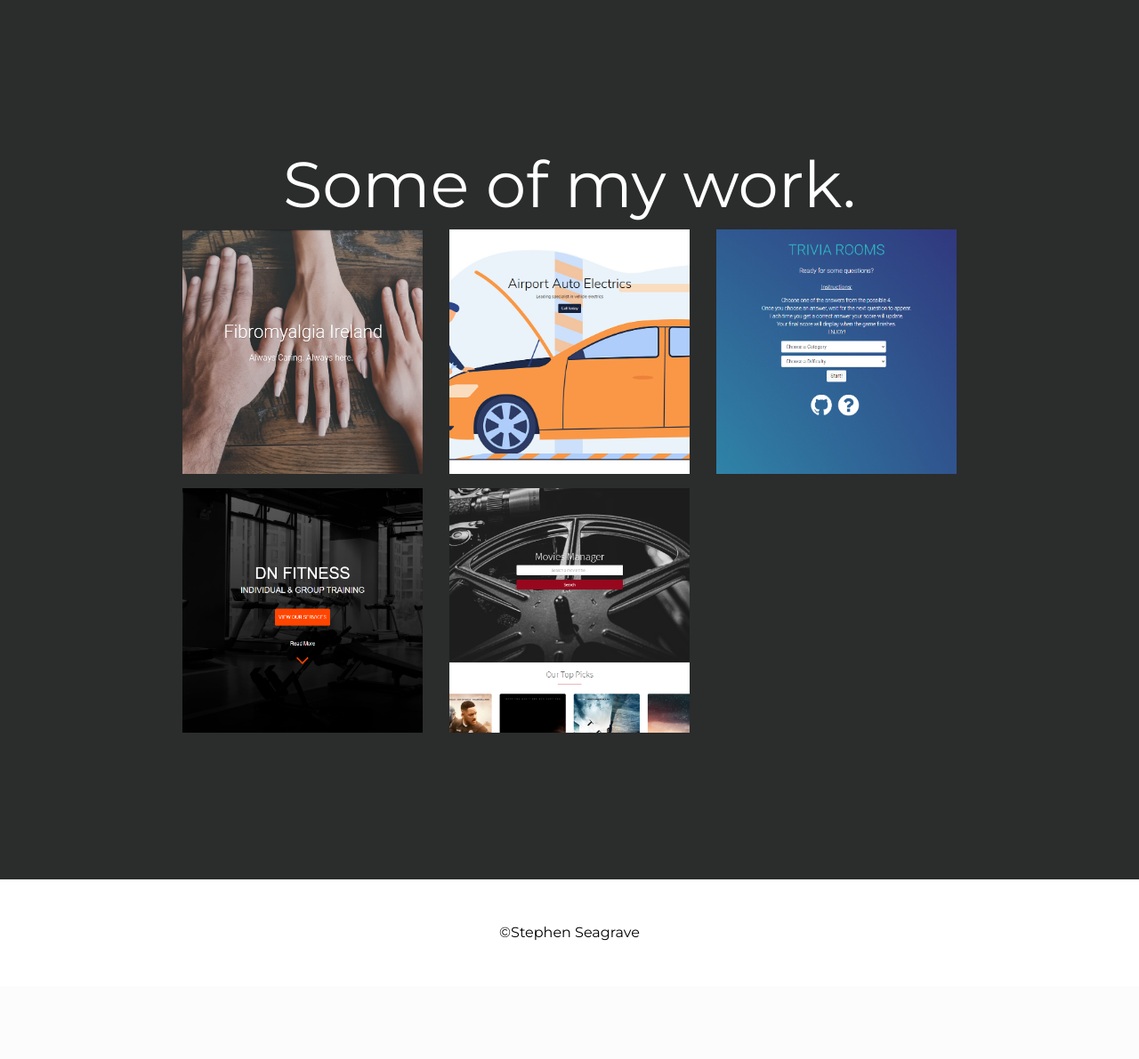
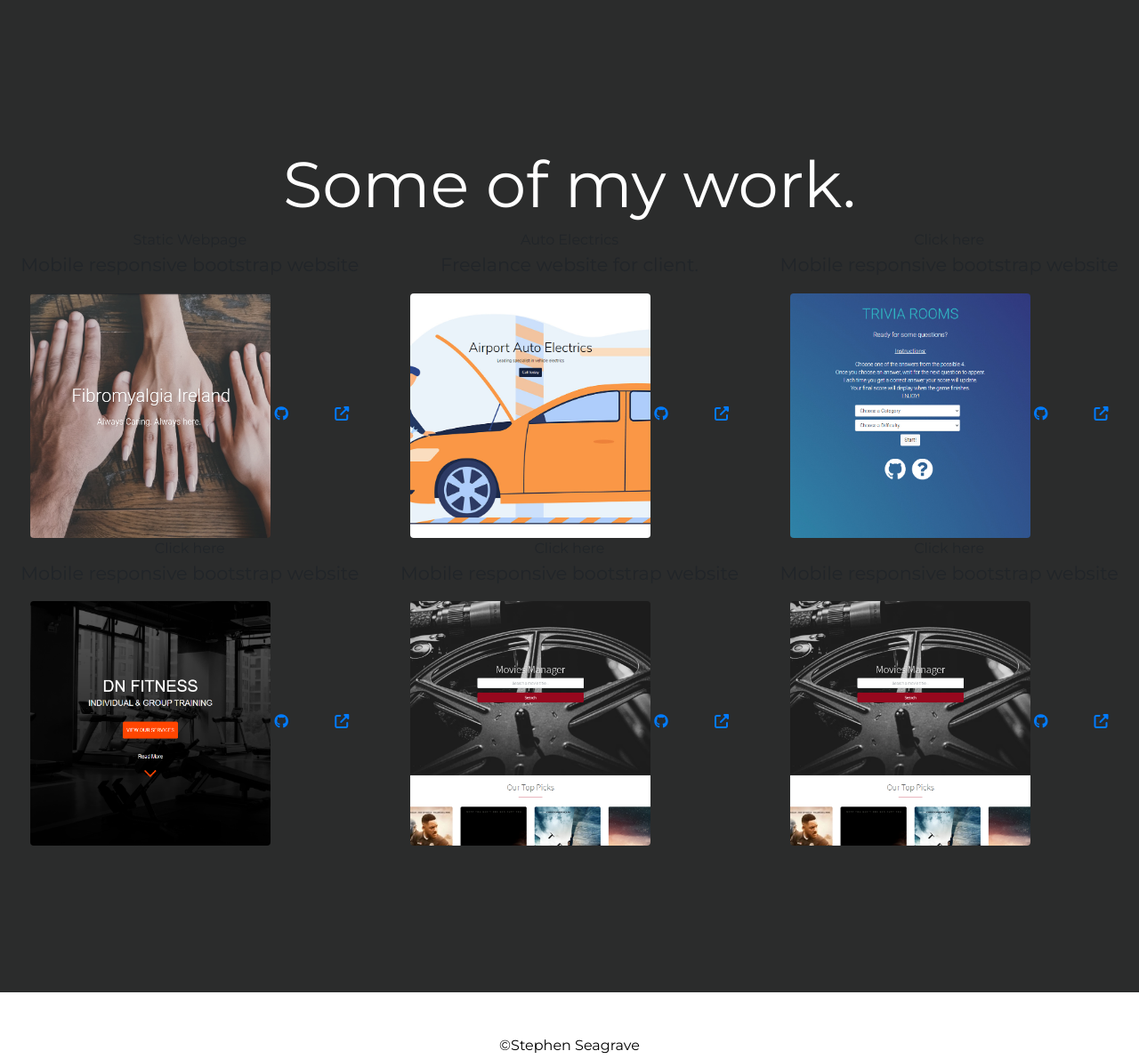
Before and after one commit to nemixu/portfolio, a Django app: page / in a window 1280 px wide. Shown: the part 2001-3192 px from the top of the page at 89% size. Before the commit the page ends 3059 px from the top, so only its background shows below. Run offline with Django 3.2, Linux system fonts and the light colour scheme; some libraries are stand-ins or nearby versions.

Commit message:
added projects cards to showcase project links and img.

```diff
--- a/home/templates/home/index.html
+++ b/home/templates/home/index.html
@@ -55,36 +55,71 @@
         </div>
     </div>
 </section>
+
 <section class="projects" id="work">
     <div class="container-fluid projects-container">
         <div class="row">
             <div class="col-12">
                 <h2 class="display-3 text-white text-center font-weight-normal">Some of my work.</h2>
             </div>
-            <div class="col-12 about-text">
-                <div class="row pb-3">
-                    <div class="col-sm-12 col-md-4">
-                        <img class="project-pictures" src="static/images/fibro.png" alt="fibro">
-                    </div>
-                    <div class="col-sm-12 col-md-4">
-                        <img class="project-pictures" src="static/images/airport.png" alt="fibro">
-                    </div>
-                    <div class="col-sm-12 col-md-4">
-                        <img class="project-pictures" src="static/images/triviarooms.png" alt="fibro">
-                    </div>
+            <div class="col-sm-12 col-md-6 col-lg-4 text-center ">
+                <div class="project-box">
+                    <div class="project-content">Static Webpage</div>
+                    <p class="project-description">Mobile responsive bootstrap website</p>
+                    <img class="project-pictures rounded" src="static/images/fibro.png" alt="fibro">
+                    <a href="https://github.com/nemixu/Milestone1" target="_blank" class="project-links"><i class="fab fa-github"></i></a>
+                    <a href="https://nemixu.github.io/Milestone1/" target="_blank" class="project-links pl-5"><i class="fas fa-external-link-alt"></i></a>
                 </div>
-                <div class="row">
-                    <div class="col-sm-12 col-md-4">
-                        <img class="project-pictures" src="static/images/dn-fitness.png" alt="fibro">
-                    </div>
-                    <div class="col-sm-12 col-md-4">
-                        <img class="project-pictures" src="static/images/movies-manager.png" alt="fibro">
-                    </div>
+            </div>
+            <div class="col-sm-12 col-md-6 col-lg-4 text-center">
+                <div class="project-box">
+                    <div class="project-content">Auto Electrics</div>
+                    <p class="project-description">Freelance website for client.</p>
+                    <img class="project-pictures rounded" src="static/images/airport.png" alt="fibro">
+                    <a href="https://github.com/nemixu/airport-autoelectrics" target="_blank" class="project-links"><i class="fab fa-github"></i></a>
+                    <a href="https://nemixu.github.io/airport-autoelectrics" target="_blank" class="project-links pl-5"><i class="fas fa-external-link-alt"></i></a>
+                </div>
+            </div>
+            <div class="col-sm-12 col-md-6 col-lg-4 text-center">
+                <div class="project-box">
+                    <div class="project-content text-center">Click here</div>
+                    <p class="project-description">Mobile responsive bootstrap website</p>
+                    <img class="project-pictures rounded" src="static/images/triviarooms.png" alt="fibro">
+                    <a href="https://github.com/nemixu/trivia-rooms" target="_blank" class="project-links"><i class="fab fa-github"></i></a>
+                    <a href="https://nemixu.github.io/trivia-rooms/" target="_blank" class="project-links pl-5"><i class="fas fa-external-link-alt"></i></a>
+                </div>
+            </div>
+            <div class="col-sm-12 col-md-6 col-lg-4 text-center">
+                <div class="project-box">
+                    <div class="project-content">Click here</div>
+                    <p class="project-description">Mobile responsive bootstrap website</p>
+                    <img class="project-pictures rounded" src="static/images/dn-fitness.png" alt="fibro">
+                    <a href="https://github.com/nemixu/Milestone4" target="_blank" class="project-links"><i class="fab fa-github"></i></a>
+                    <a href="https://dn-fitness.herokuapp.com/" target="_blank" class="project-links pl-5" ><i class="fas fa-external-link-alt"></i></a>
+                </div>
+            </div>
+            <div class="col-sm-12 col-md-6 col-lg-4 text-center">
+                <div class="project-box">
+                    <div class="project-content">Click here</div>
+                    <p class="project-description">Mobile responsive bootstrap website</p>
+                    <img class="project-pictures rounded" src="static/images/movies-manager.png" alt="fibro">
+                    <a href="https://github.com/nemixu/Movies-Manager" target="_blank" class="project-links"><i class="fab fa-github"></i></a>
+                    <a href="https://movie-manager-flask.herokuapp.com/" target="_blank" class="project-links pl-5"><i class="fas fa-external-link-alt"></i></a>
+                </div>
+            </div>
+            <div class="col-sm-12 col-md-6 col-lg-4 text-center">
+                <div class="project-box">
+                    <div class="project-content">Click here</div>
+                    <p class="project-description">Mobile responsive bootstrap website</p>
+                    <img class="project-pictures rounded" src="static/images/movies-manager.png" alt="fibro">
+                    <a href="" class="project-links"><i class="fab fa-github"></i></a>
+                    <a href="" class="project-links pl-5"><i class="fas fa-external-link-alt"></i></a>
                 </div>
             </div>
         </div>
     </div>
 </section>
+
 <!--To top button-->
 <div class="totop-button shadow-sm rounded-circle" id="top-button">
     <a class="totop-link d-flex h-100" aria-label="to top button" onclick="window.scrollTo(0, 0)">
```
